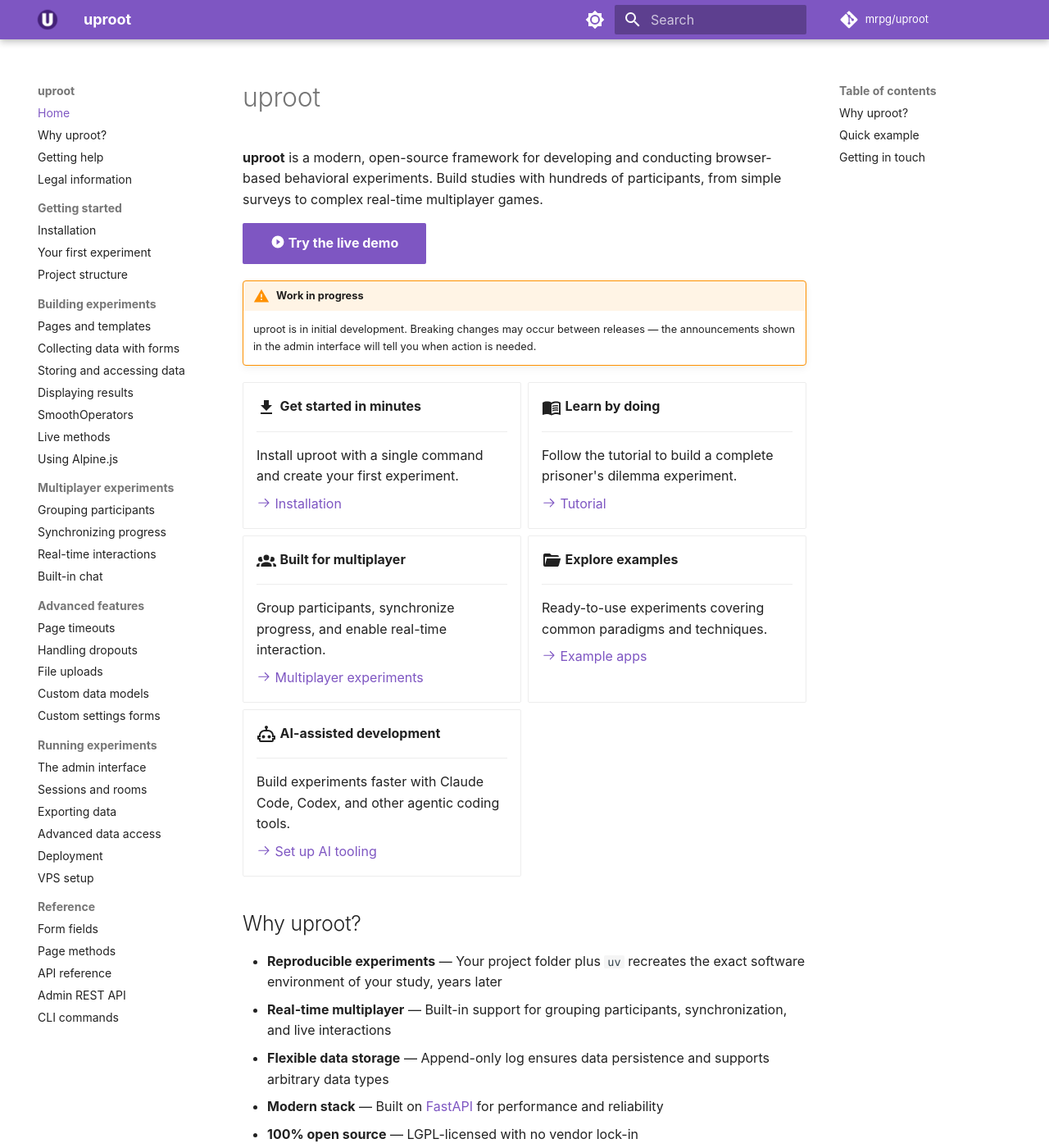
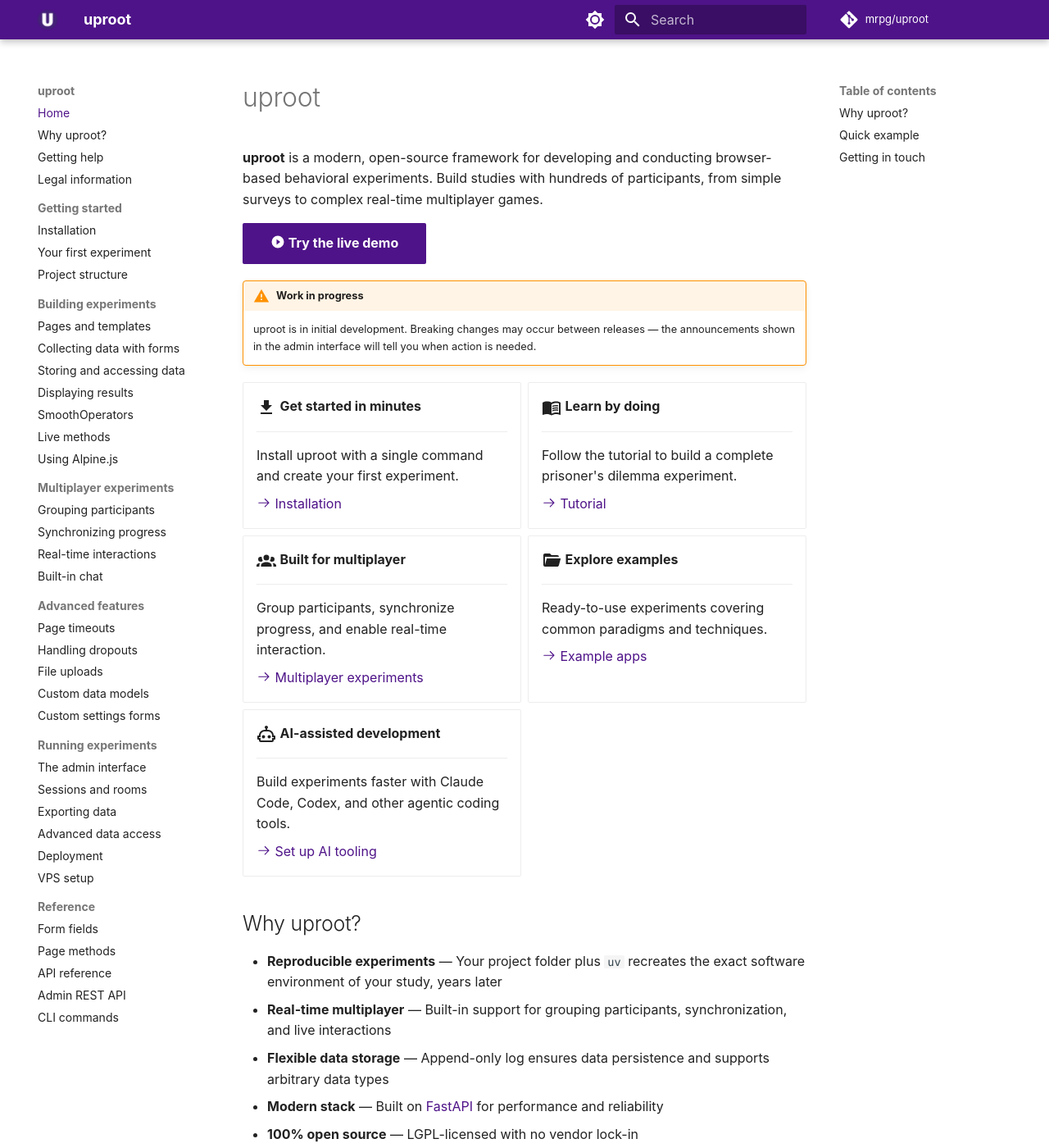
Before and after one commit to mrpg/uproot-docs, an MkDocs documentation site: the page built from docs/index.md, in a window 1280 px wide and 1400 px high. Shown: the whole window at 82% size. Built offline with MkDocs 1.6.1 and Material for MkDocs 9.7.7, drawn with Linux system fonts in a browser that asks for light colours; comment, search, counter and statistics services are not loaded.

Commit message:
Change primary and accent color to uproot purple

```diff
--- /dev/null
+++ b/docs/stylesheets/extra.css
@@ -0,0 +1,4 @@
+:root > * {
+  --md-primary-fg-color: #4e1388;
+  --md-accent-fg-color: #4e1388;
+}
--- a/mkdocs.yml
+++ b/mkdocs.yml
@@ -13,15 +13,15 @@ theme:
   palette:
     - media: "(prefers-color-scheme: light)"
       scheme: default
-      primary: deep purple
-      accent: deep purple
+      primary: custom
+      accent: custom
       toggle:
         icon: material/brightness-7
         name: Switch to dark mode
     - media: "(prefers-color-scheme: dark)"
       scheme: slate
-      primary: deep purple
-      accent: deep purple
+      primary: custom
+      accent: custom
       toggle:
         icon: material/brightness-4
         name: Switch to light mode
@@ -36,6 +36,9 @@ theme:
     - search.highlight
     - content.code.copy
     - content.code.annotate
+
+extra_css:
+  - stylesheets/extra.css
 
 markdown_extensions:
   - admonition
```
